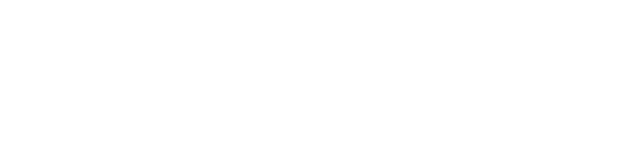
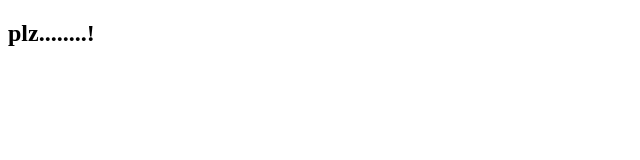
Before and after one commit to preferJ/preferJ.github.io, a plain HTML site: page index.html in a window 1280 px wide. Shown: the whole page, without its empty margins (0-640 px from the left). Drawn offline with Linux system fonts and the light colour scheme.

Commit message:
20220511

```diff
--- a/index.html
+++ b/index.html
@@ -7,6 +7,6 @@
     <title>Document</title>
 </head>
 <body>
-
+    <h2>plz........!</h2>
 </body>
 </html>
```
